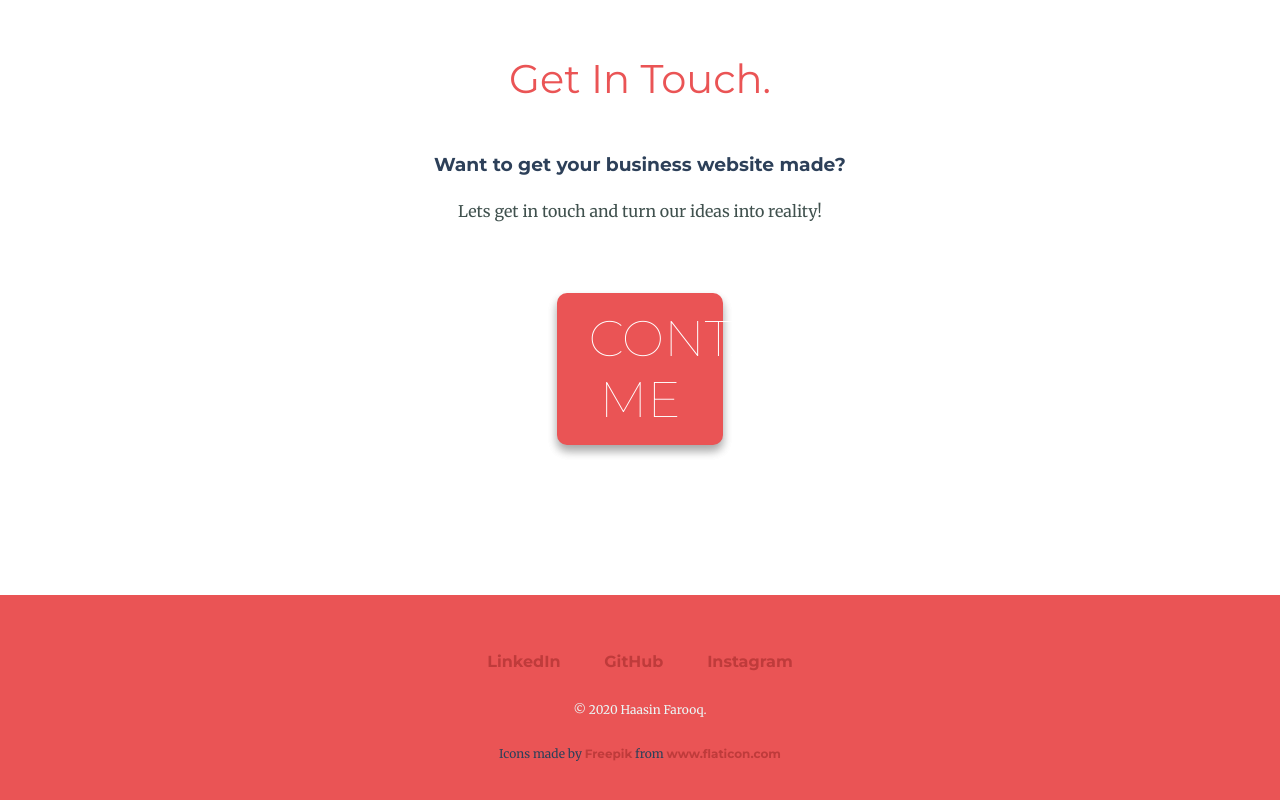
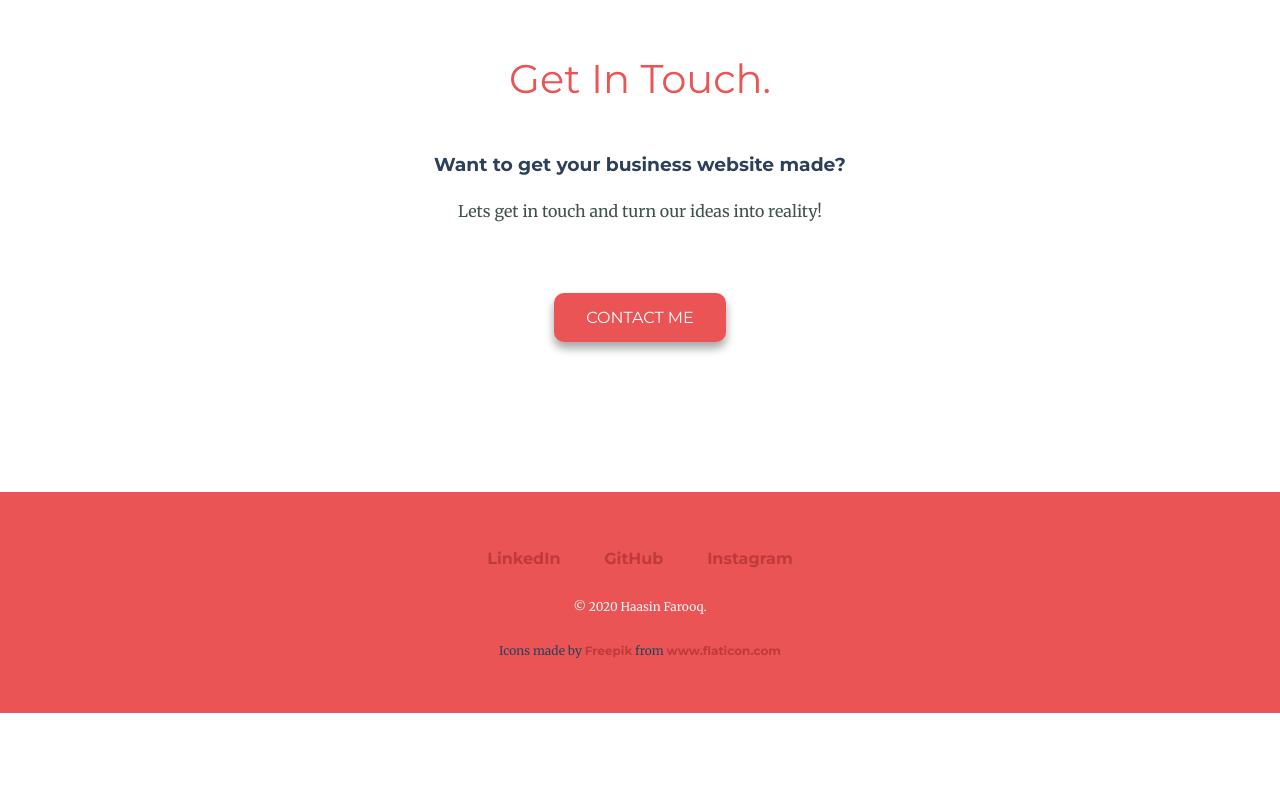
Before and after one commit to haasin-farooq/my-site, a plain HTML site: page index.html in a window 1280 px wide. Shown: the part 2230-3030 px from the top of the page. After the commit the page ends 2943 px from the top, so only its background shows below. Drawn offline with Linux system fonts and the light colour scheme.

Commit message:
Update styles.css

```diff
--- a/css/styles.css
+++ b/css/styles.css
@@ -136,8 +136,6 @@ p
   border: none;
   color: #FFFFFF;
   font-family: 'Montserrat', sans-serif;
-  font-size: 50px;
-  font-weight: 100;
   border-radius: 10px;
   padding: 15px 32px;
   text-align: center;
@@ -147,7 +145,6 @@ p
   transition-duration: 0.4s;
   cursor: pointer;
   box-shadow: 0 6px 10px 0 rgba(0,0,0,0.2), 0 6px 10px 0 rgba(0,0,0,0.19);
-  width: 8%;
 }
 
 .contact-me-btn:hover
```
